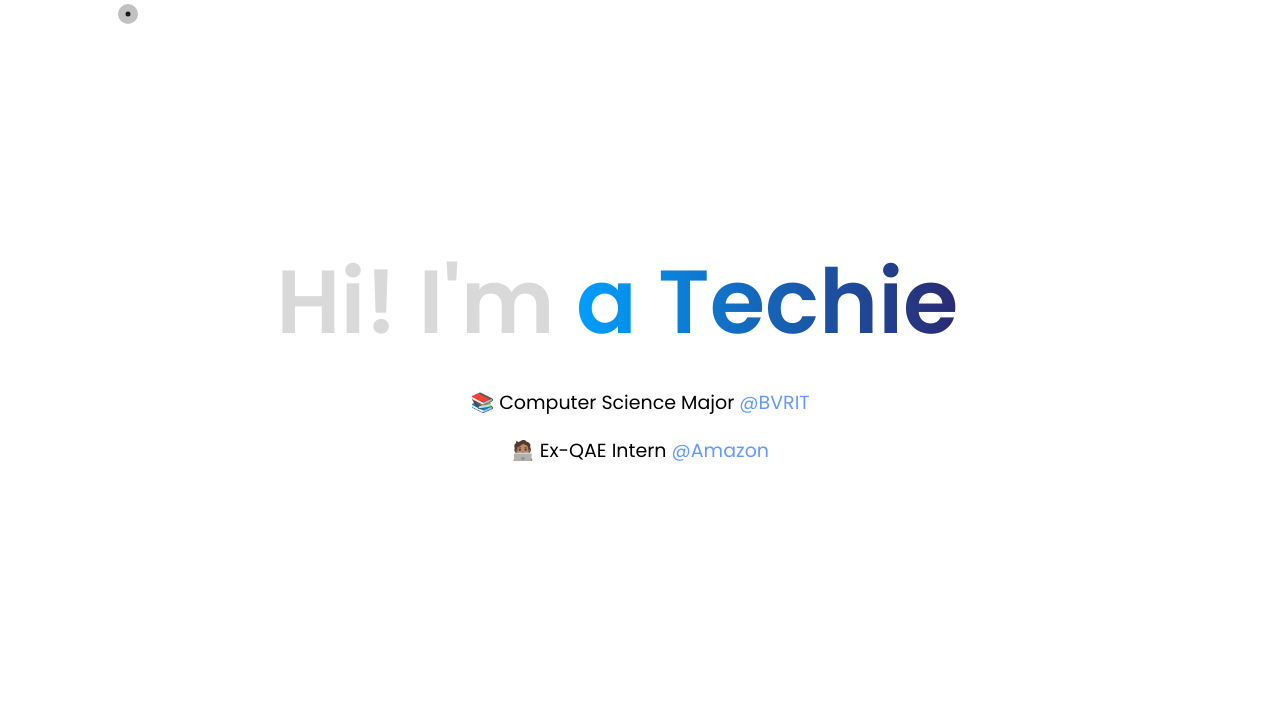
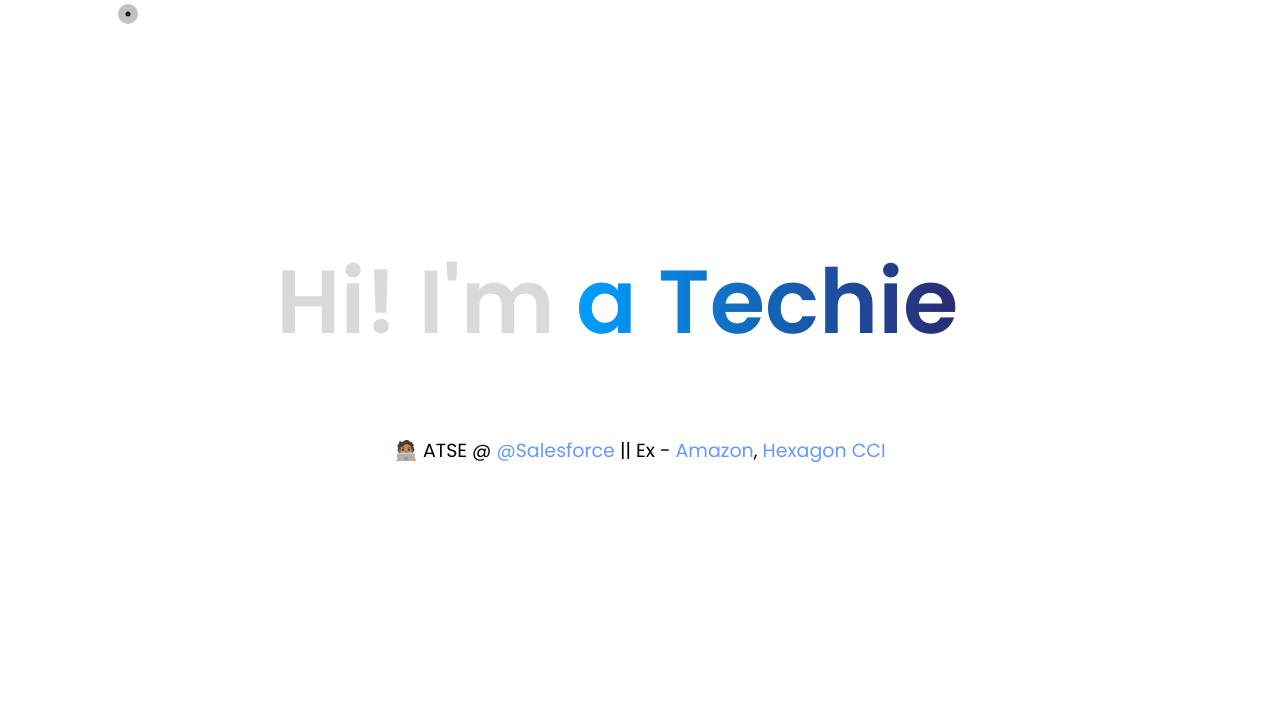
Before and after one commit to srikarsamudrala/srikarsamudrala.github.io, a plain HTML site: page index.html in a window 1280 px wide. Shown: the part 98-800 px from the top of the page. Drawn offline with nearby package versions, Linux system fonts and the light colour scheme.

Commit message:
Update index.html
Update status

```diff
--- a/index.html
+++ b/index.html
@@ -50,8 +50,7 @@
 			<br><br>
 			<br><br>
 			<h3 class="regular work-intro-description" style="font-size:19px; text-align: center; color: black;">
-				📚 Computer Science Major <a href="https://bvrit.ac.in/" style="cursor: none !important;" target="_blank" class="purple hover">@BVRIT</a><br>
-				🧑🏽‍💻 Ex-QAE Intern <a href="https://www.amazon.in/" style="cursor: none !important;" target="_blank" class="purple hover">@Amazon</a>
+				🧑🏽‍💻 ATSE @ <a href="https://www.salesforce.com/" style="cursor: none !important;" target="_blank" class="purple hover">@Salesforce</a> || Ex - <a href="https://www.amazon.in/" style="cursor: none !important;" target="_blank" class="purple hover">Amazon</a>, <a href="https://hexagon.com/" style="cursor: none !important;" target="_blank" class="purple hover">Hexagon CCI</a>
 			</h3>
 
 
```
